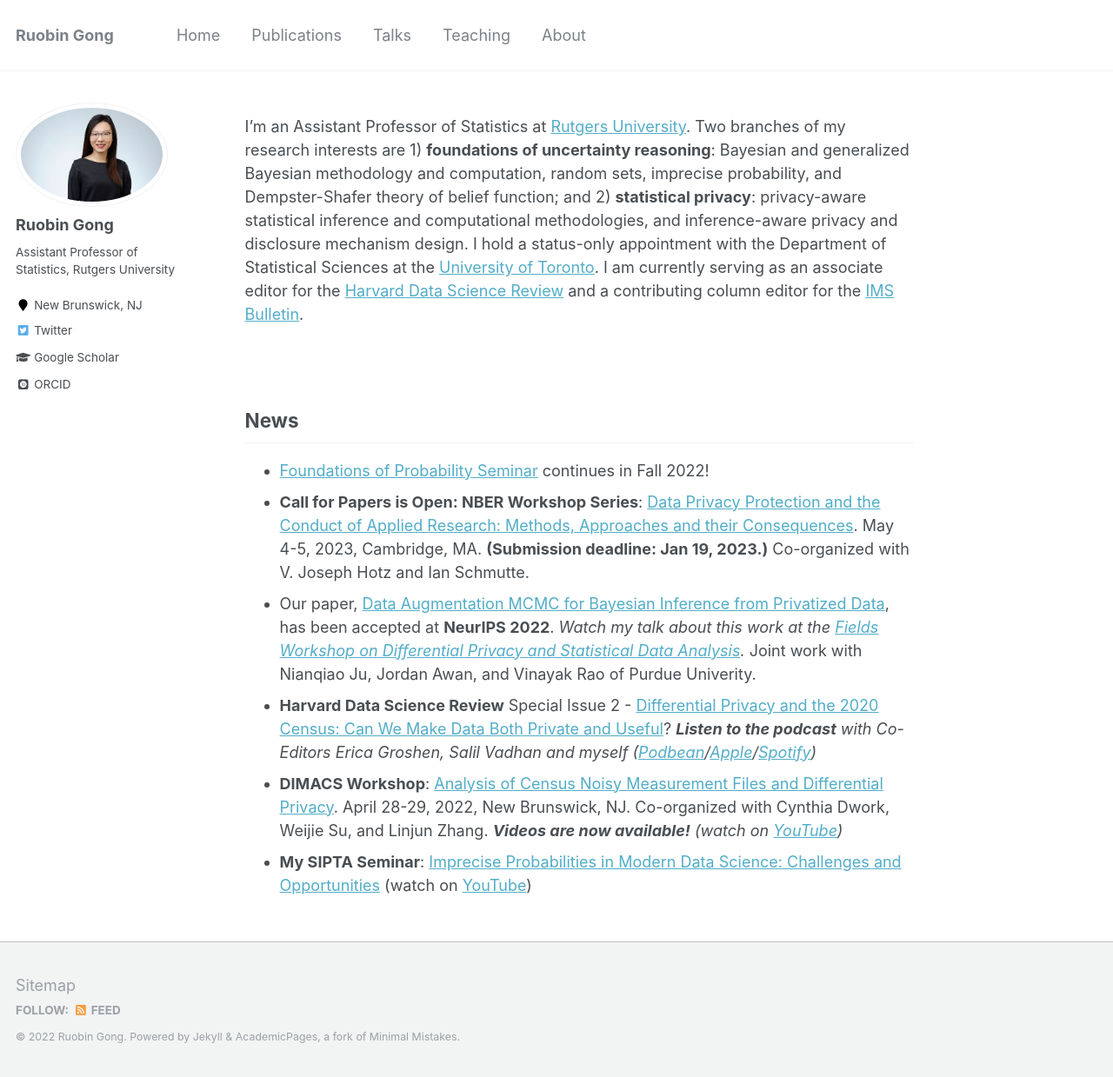
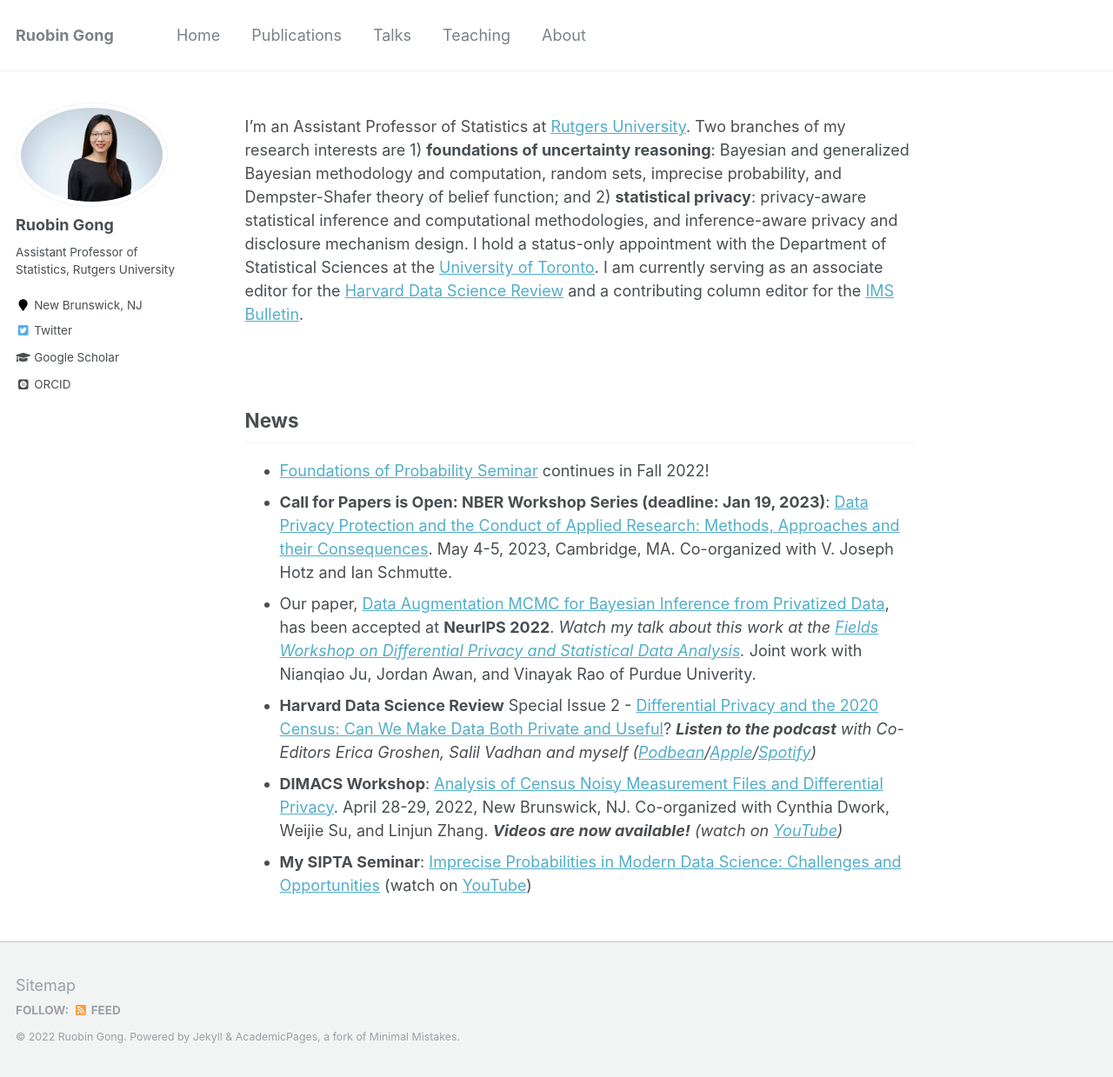
Before and after one commit to RuobinGong/RuobinGong.github.io, a Jekyll site: the page built from _pages/home.md, in a window 1280 px wide and 1239 px high. Shown: the whole window at 87% size. Built offline with Jekyll 4.4.1, drawn with Linux system fonts in a browser that asks for light colours; some web fonts are replaced.

Commit message:
Update home.md

```diff
--- a/_pages/home.md
+++ b/_pages/home.md
@@ -18,7 +18,7 @@ I'm an Assistant Professor of Statistics at [Rutgers University](https://www.sta
 
 
 * [Foundations of Probability Seminar](https://foundationsofprobabilityseminar.com) continues in Fall 2022!
-* **Call for Papers is Open: NBER Workshop Series**: [Data Privacy Protection and the Conduct of Applied Research: Methods, Approaches and their Consequences](https://www.nber.org/data-privacy-protection-and-conduct-applied-research-methods-approaches-and-their-consequences). May 4-5, 2023, Cambridge, MA. **(Submission deadline: Jan 19, 2023.)** Co-organized with V. Joseph Hotz and Ian Schmutte.
+* **Call for Papers is Open: NBER Workshop Series (deadline: Jan 19, 2023)**: [Data Privacy Protection and the Conduct of Applied Research: Methods, Approaches and their Consequences](https://www.nber.org/data-privacy-protection-and-conduct-applied-research-methods-approaches-and-their-consequences). May 4-5, 2023, Cambridge, MA. Co-organized with V. Joseph Hotz and Ian Schmutte.
 * Our paper, [Data Augmentation MCMC for Bayesian Inference from Privatized Data](https://ruobingong.github.io/publication/2022-06-01-DAMCMC), has been accepted at **NeurIPS 2022**. _Watch my talk about this work at the [Fields Workshop on Differential Privacy and Statistical Data Analysis](http://www.fields.utoronto.ca/talks/Data-Augmentation-MCMC-Bayesian-Inference-Privatized-Data)._ Joint work with Nianqiao Ju, Jordan Awan, and Vinayak Rao of Purdue Univerity.
 * **Harvard Data Science Review** Special Issue 2 - [Differential Privacy and the 2020 Census: Can We Make Data Both Private and Useful](https://hdsr.mitpress.mit.edu/specialissue2)?  _**Listen to the podcast** with Co-Editors Erica Groshen, Salil Vadhan and myself ([Podbean](https://hdsr.podbean.com/e/differential-privacy-for-the-2020-us-census-can-we-make-data-both-private-and-useful-part-1/)/[Apple](https://podcasts.apple.com/us/podcast/differential-privacy-for-the-2020-u-s-census-can-we/id1558728983?i=1000571597321)/[Spotify](https://open.spotify.com/episode/4A9ahGLv5r58LJX8Alxg19))_
 * **DIMACS Workshop**: [Analysis of Census Noisy Measurement Files and Differential Privacy](http://dimacs.rutgers.edu/events/details?eID=2038). April 28-29, 2022, New Brunswick, NJ. Co-organized with Cynthia Dwork, Weijie Su, and Linjun Zhang. _**Videos are now available!** (watch on [YouTube](https://www.youtube.com/playlist?list=PLKVCRT3MRed733-w2Lo2yvCAkac9zdIVj))_
```
